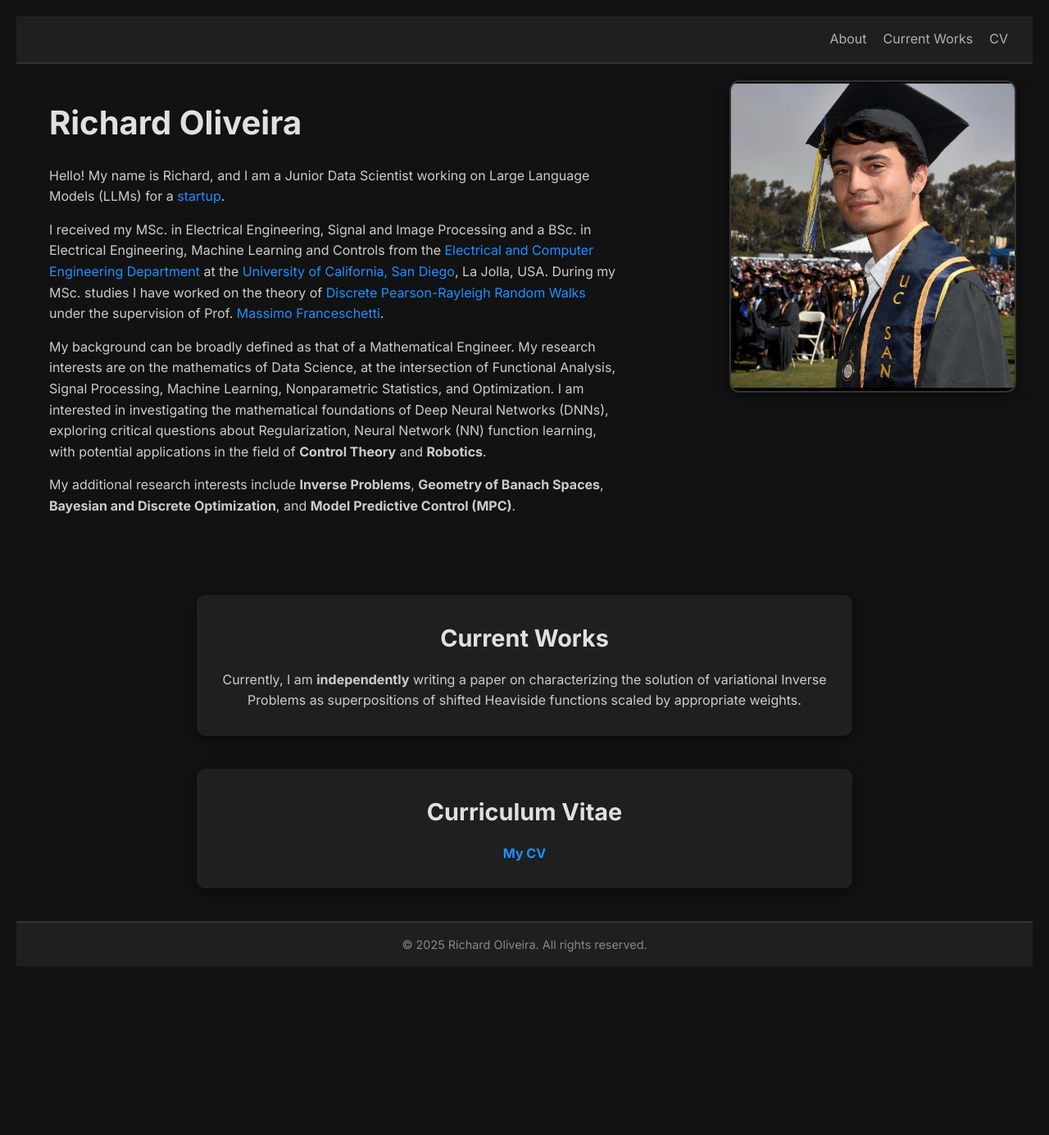
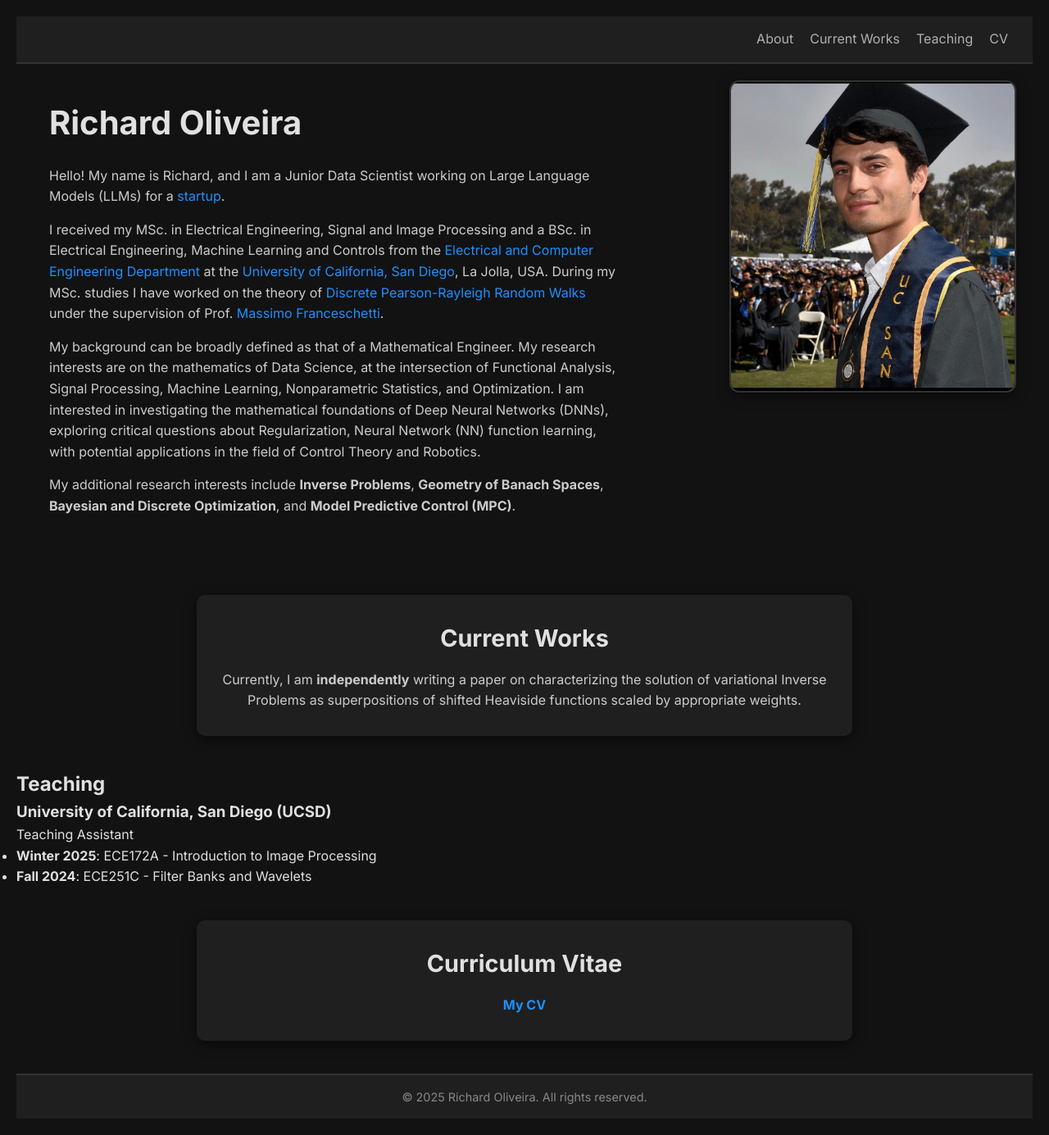
Before and after one commit to raolivei13/website_rich, a Jekyll site: the page index.html, which Jekyll copies as it is, in a window 1280 px wide. Shown: the whole page at 82% size. Built offline with Jekyll 4.4.1, drawn with Linux system fonts in a browser that asks for light colours; before the commit the page ends 1199 px from its top, so only the background shows below that.

Commit message:
Update index.html

```diff
--- a/index.html
+++ b/index.html
@@ -22,6 +22,7 @@
       <ul class="nav-links">
         <a href="#about" class="nav-link">About</a>
         <a href="#current-works" class="nav-link">Current Works</a>
+        <a href="#teaching" class="nav-link">Teaching</a>
         <a href="#cv" class="nav-link">CV</a>
       </ul>
     </div>
@@ -46,7 +47,7 @@
           My research interests are on the mathematics of Data Science,
           at the intersection of Functional Analysis, Signal Processing, Machine Learning, Nonparametric Statistics, and Optimization.
           I am interested in investigating the mathematical foundations of Deep Neural Networks (DNNs), exploring
-          critical questions about Regularization, Neural Network (NN) function learning, with potential applications in the field of <strong>Control Theory</strong> and <strong>Robotics</strong>.
+          critical questions about Regularization, Neural Network (NN) function learning, with potential applications in the field of Control Theory and Robotics.
         </p>
         <p class="intro-paragraph">
           My additional research interests include <strong>Inverse Problems</strong>, <strong>Geometry of Banach Spaces</strong>,
@@ -68,6 +69,19 @@
       Currently, I am <strong>independently</strong> writing a paper on characterizing the solution of variational Inverse Problems
       as superpositions of shifted Heaviside functions scaled by appropriate weights.
     </p>
+  </section>
+
+  <!-- Teaching Section -->
+  <section id="teaching" class="teaching-section">
+    <h2>Teaching</h2>
+    <div class="teaching-entry">
+      <h3>University of California, San Diego (UCSD)</h3>
+      <p class="teaching-role">Teaching Assistant</p>
+      <ul class="teaching-courses">
+        <li><strong>Winter 2025</strong>: ECE172A - Introduction to Image Processing</li>
+        <li><strong>Fall 2024</strong>: ECE251C - Filter Banks and Wavelets</li>
+      </ul>
+    </div>
   </section>
 
   <!-- CV Section -->
```
